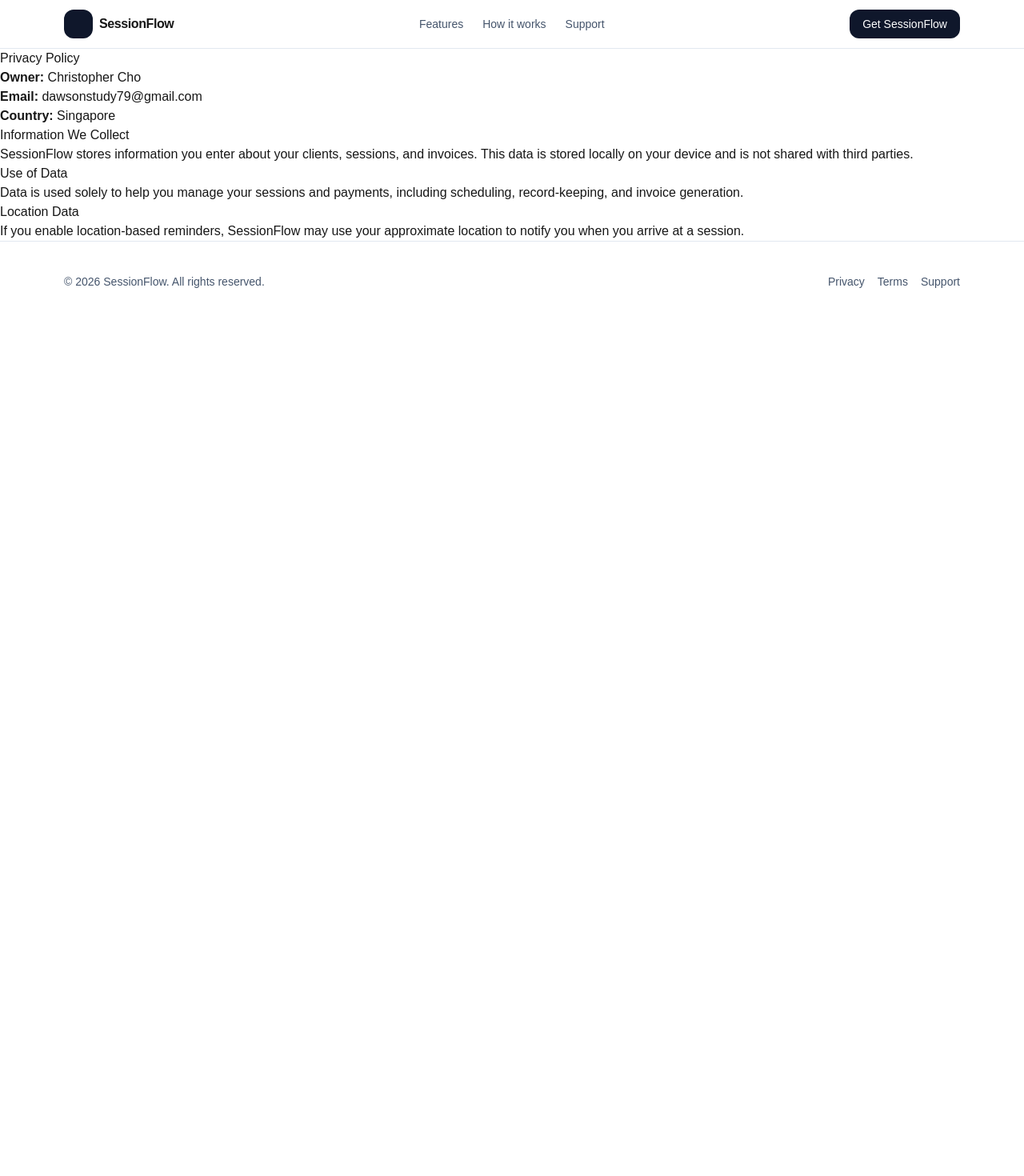
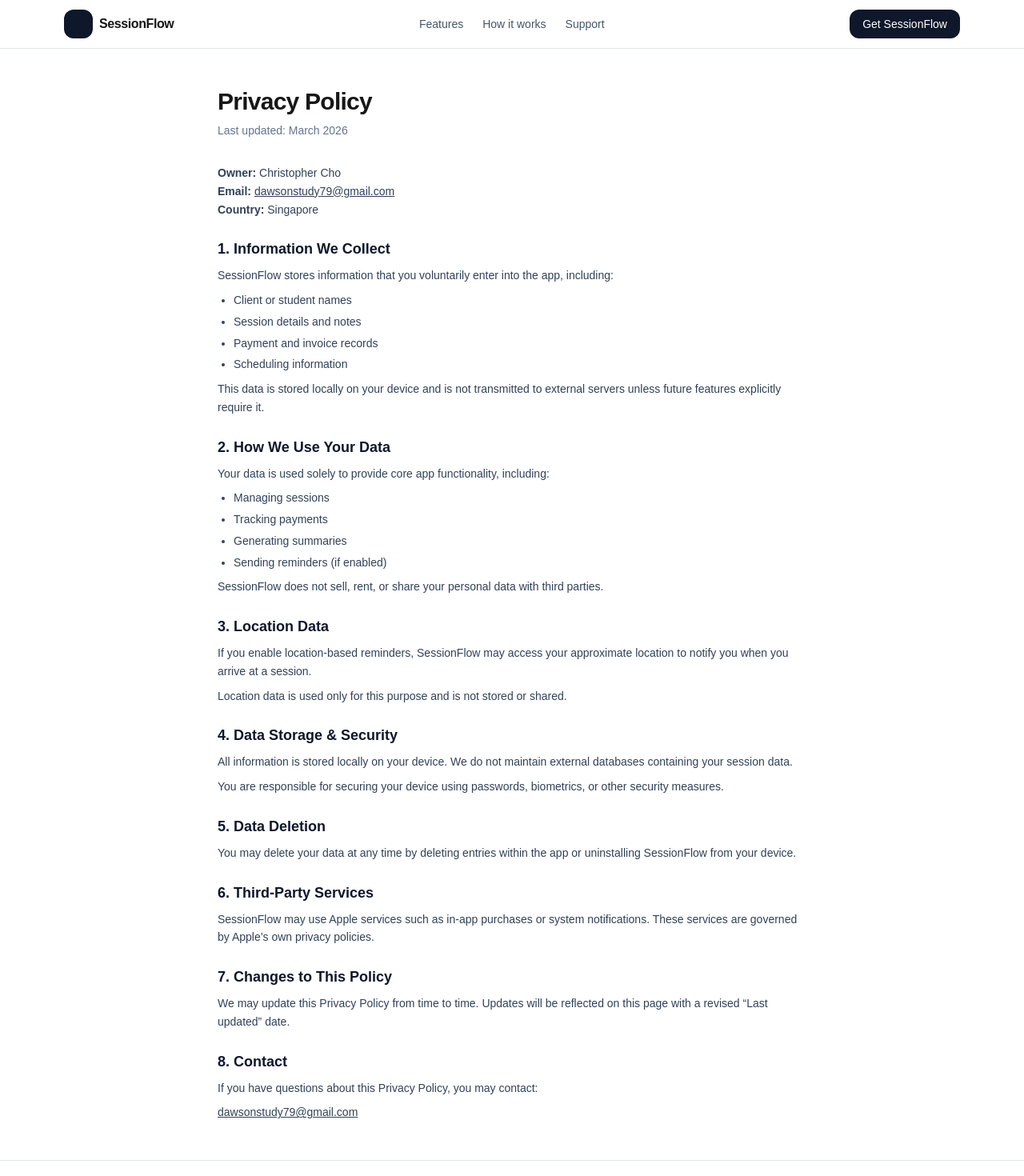
Before and after one commit to cjiajing/sessionflow-site, a Next.js app: page /privacy in a window 1280 px wide. Shown: the top 1470 px of the page at 80% size. Before the commit the page ends 800 px from the top, so only its background shows below. Built offline with nearby package versions, Linux system fonts and the light colour scheme.

Commit message:
Update page.tsx

```diff
--- a/app/privacy/page.tsx
+++ b/app/privacy/page.tsx
@@ -5,40 +5,149 @@ export const metadata = {
 
 export default function PrivacyPage() {
   return (
-    <main className="card">
-      <h1>Privacy Policy</h1>
+    <div className="mx-auto max-w-3xl px-4 py-12">
+      <h1 className="text-3xl font-semibold tracking-tight">
+        Privacy Policy
+      </h1>
 
+      <p className="mt-2 text-sm text-slate-500">
+        Last updated: March 2026
+      </p>
+
+      <div className="mt-8 space-y-6 text-sm leading-relaxed text-slate-700">
+
+        <section>
           <p>
             <strong>Owner:</strong> Christopher Cho
           </p>
           <p>
             <strong>Email:</strong>{" "}
-        <a href="mailto:dawsonstudy79@gmail.com">
+            <a
+              href="mailto:dawsonstudy79@gmail.com"
+              className="underline"
+            >
               dawsonstudy79@gmail.com
             </a>
           </p>
           <p>
             <strong>Country:</strong> Singapore
           </p>
+        </section>
 
-      <h2>Information We Collect</h2>
-      <p>
-        SessionFlow stores information you enter about your clients, sessions,
-        and invoices. This data is stored locally on your device and is not
-        shared with third parties.
+        <section>
+          <h2 className="text-lg font-semibold text-slate-900">
+            1. Information We Collect
+          </h2>
+          <p className="mt-2">
+            SessionFlow stores information that you voluntarily enter into the app,
+            including:
           </p>
+          <ul className="mt-2 list-disc pl-5 space-y-1">
+            <li>Client or student names</li>
+            <li>Session details and notes</li>
+            <li>Payment and invoice records</li>
+            <li>Scheduling information</li>
+          </ul>
+          <p className="mt-2">
+            This data is stored locally on your device and is not transmitted to
+            external servers unless future features explicitly require it.
+          </p>
+        </section>
 
-      <h2>Use of Data</h2>
-      <p>
-        Data is used solely to help you manage your sessions and payments,
-        including scheduling, record-keeping, and invoice generation.
+        <section>
+          <h2 className="text-lg font-semibold text-slate-900">
+            2. How We Use Your Data
+          </h2>
+          <p className="mt-2">
+            Your data is used solely to provide core app functionality, including:
           </p>
+          <ul className="mt-2 list-disc pl-5 space-y-1">
+            <li>Managing sessions</li>
+            <li>Tracking payments</li>
+            <li>Generating summaries</li>
+            <li>Sending reminders (if enabled)</li>
+          </ul>
+          <p className="mt-2">
+            SessionFlow does not sell, rent, or share your personal data with third parties.
+          </p>
+        </section>
 
-      <h2>Location Data</h2>
-      <p>
-        If you enable location-based reminders, SessionFlow may use your
+        <section>
+          <h2 className="text-lg font-semibold text-slate-900">
+            3. Location Data
+          </h2>
+          <p className="mt-2">
+            If you enable location-based reminders, SessionFlow may access your
             approximate location to notify you when you arrive at a session.
           </p>
-    </main>
+          <p className="mt-2">
+            Location data is used only for this purpose and is not stored or shared.
+          </p>
+        </section>
+
+        <section>
+          <h2 className="text-lg font-semibold text-slate-900">
+            4. Data Storage & Security
+          </h2>
+          <p className="mt-2">
+            All information is stored locally on your device. We do not maintain
+            external databases containing your session data.
+          </p>
+          <p className="mt-2">
+            You are responsible for securing your device using passwords,
+            biometrics, or other security measures.
+          </p>
+        </section>
+
+        <section>
+          <h2 className="text-lg font-semibold text-slate-900">
+            5. Data Deletion
+          </h2>
+          <p className="mt-2">
+            You may delete your data at any time by deleting entries within the app
+            or uninstalling SessionFlow from your device.
+          </p>
+        </section>
+
+        <section>
+          <h2 className="text-lg font-semibold text-slate-900">
+            6. Third-Party Services
+          </h2>
+          <p className="mt-2">
+            SessionFlow may use Apple services such as in-app purchases or
+            system notifications. These services are governed by Apple’s own
+            privacy policies.
+          </p>
+        </section>
+
+        <section>
+          <h2 className="text-lg font-semibold text-slate-900">
+            7. Changes to This Policy
+          </h2>
+          <p className="mt-2">
+            We may update this Privacy Policy from time to time. Updates will be
+            reflected on this page with a revised “Last updated” date.
+          </p>
+        </section>
+
+        <section>
+          <h2 className="text-lg font-semibold text-slate-900">
+            8. Contact
+          </h2>
+          <p className="mt-2">
+            If you have questions about this Privacy Policy, you may contact:
+          </p>
+          <p className="mt-2">
+            <a
+              href="mailto:dawsonstudy79@gmail.com"
+              className="underline"
+            >
+              dawsonstudy79@gmail.com
+            </a>
+          </p>
+        </section>
+
+      </div>
+    </div>
   );
 }
```
Lines whose indentation alone changed are shown as unchanged.
